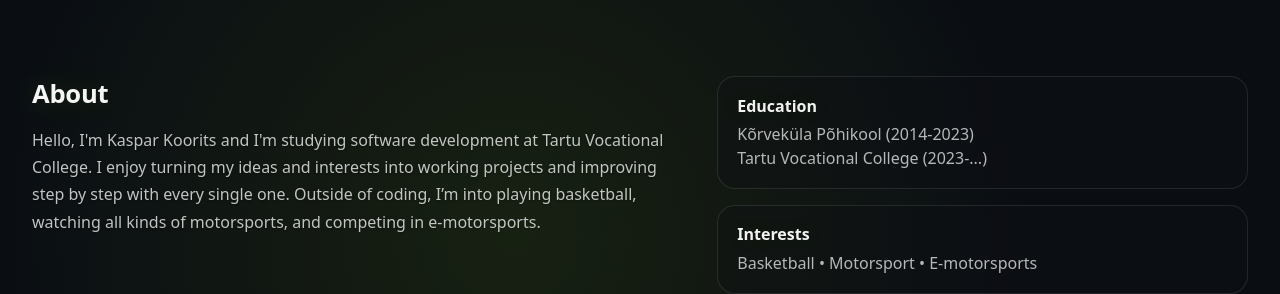
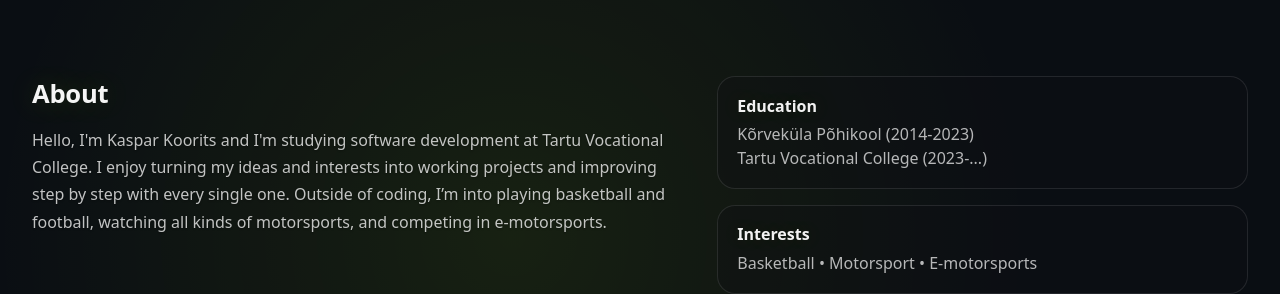
Before and after one commit to KasparKoorits/kaspar-portfolio, a React (Vite) app: page / in a window 1280 px wide. Shown: the part 900-1194 px from the top of the page. Built offline with nearby package versions, Linux system fonts and the light colour scheme.

Commit message:
Changed About Me text.

```diff
--- a/src/components/About.jsx
+++ b/src/components/About.jsx
@@ -41,7 +41,7 @@ export default function About() {
             <p className="about__text">
               Hello, I'm Kaspar Koorits and I'm studying software development at Tartu Vocational College.
               I enjoy turning my ideas and interests into working projects and improving step by step with every single one.
-              Outside of coding, I’m into playing basketball, watching all kinds of motorsports, and competing in e-motorsports.
+              Outside of coding, I’m into playing basketball and football, watching all kinds of motorsports, and competing in e-motorsports.
             </p>
           </div>
 
```
